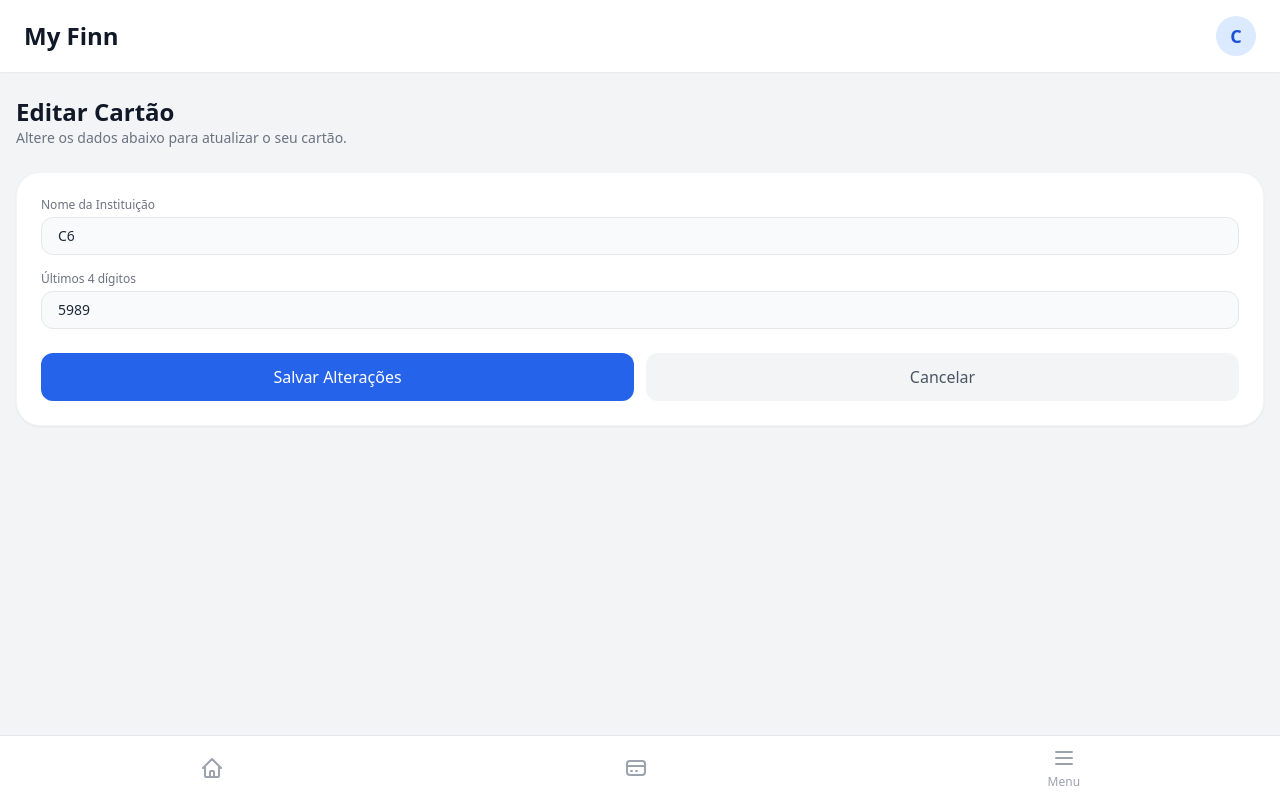
After one commit to cesarcapelli/my-finn, a Flask app: page /editar_cartao/1 in a window 1280 px wide. The commit adds this page. Run offline with Flask 3, Linux system fonts and the light colour scheme; data comes from the database, SQL or seed files in the repository; both versions use the stored data as it was after the commit; some libraries are stand-ins or nearby versions.

Commit message:
feat: adiciona funcionalidade de edicao de cartoes e finaliza CRUD

```diff
--- a/app.py
+++ b/app.py
@@ -1,10 +1,10 @@
 from flask import Flask, render_template, request, redirect
-from flask_sqlalchemy import SQLAlchemy # Tradutor de python para SLQ para nosso banco de dados
+from flask_sqlalchemy import SQLAlchemy  # Tradutor de Python para SQL para o nosso banco de dados
 
 app = Flask(__name__)
 
-# Avisamos ao flask onde o banco vai ficar
-# 'sqlite://banco.db' significa: crie um arquivo chamado banco.db na mesma pasta do projeto
+# Avisamos ao Flask onde o banco vai ficar
+# 'sqlite:///banco.db' significa: crie um arquivo chamado banco.db na mesma pasta do projeto
 app.config['SQLALCHEMY_DATABASE_URI'] = 'sqlite:///banco.db'
 app.config['SQLALCHEMY_TRACK_MODIFICATIONS'] = False
 
@@ -13,16 +13,15 @@ db = SQLAlchemy(app)
 
 class Cartao(db.Model):
     # Definimos as colunas da nossa tabela de cartões
-    id = db.Column(db.Integer, primary_key=True) # Cada cartão tera seu ID ÚNICO mesmo
-    nome = db.Column(db.String(100), nullable=False) # Texto (até 100 letras), não pode ser vazio
-    final = db.Column(db.String(4), nullable=False) # até 4.... quase que autoexplicativo.
+    id = db.Column(db.Integer, primary_key=True)  # Cada cartão terá seu ID ÚNICO
+    nome = db.Column(db.String(100), nullable=False)  # Texto (até 100 letras), não pode ser vazio
+    final = db.Column(db.String(4), nullable=False)  # Até 4 dígitos
     bandeira = db.Column(db.String(50), nullable=False)
     cor = db.Column(db.String(50), nullable=False)
 
 # Esse comando cria o arquivo físico do banco de dados
 with app.app_context():
     db.create_all()
-
 
 
 @app.route('/')
@@ -44,17 +43,18 @@ def inicio():
                            faturas_tela=faturas_pendentes,
                            meus_gastos_categoria=lista_gastos) # Envia a lista para o HTML
 
+
 @app.route('/cartoes')
 def cartoes():
-    # Busca no banco:pega todos os registros da tabela cartao
+    # Busca no banco: pega todos os registros da tabela cartao
     cartoes_do_banco = Cartao.query.all()
 
     # Enviamos para o HTML a lista que veio do banco
     return render_template('cartoes.html', meus_cartoes=cartoes_do_banco)
 
+
 @app.route('/perfil')
 def perfil():
-
     nome_usuario = "César Capelli"
     cidade_usuario = "Mairinque, SP"
     status_conta = "Conta VIP"
@@ -64,9 +64,10 @@ def perfil():
                            local_tela=cidade_usuario,
                            status_tela=status_conta)
 
+
 @app.route('/adicionar_cartao', methods=['POST'])
 def adicionar_cartao():
-    # 1. Lemos os dados que o HTML enviou pelo atributo name dos inputs vindo do formulário de adicionar cartôes
+    # 1. Lemos os dados que o HTML enviou pelo formulário
     nome_digitado = request.form.get('nome_cartao')
     final_digitado = request.form.get('final_cartao')
 
@@ -76,90 +77,69 @@ def adicionar_cartao():
     cor_escolhida = "bg-gray-800"
     bandeira_escolhida = "Visa"
 
-    # CARTÔES COM CORES/BANDEIRAS SETADOS:
-
+    # --- CÉREBRO DE CORES (ADICIONAR) ---
     if "nubank" in nome_formatado:
-            cor_escolhida = "bg-purple-600"
-            bandeira_escolhida = "Mastercard"
-
+        cor_escolhida = "bg-purple-600"
+        bandeira_escolhida = "Mastercard"
     elif "inter" in nome_formatado:
         cor_escolhida = "bg-orange-500"
         bandeira_escolhida = "Mastercard"
-
     elif "itaú" in nome_formatado or "itau" in nome_formatado:
         cor_escolhida = "bg-orange-500"
         bandeira_escolhida = "Visa"
-
     elif "bradesco" in nome_formatado:
         cor_escolhida = "bg-red-600"
         bandeira_escolhida = "Elo"
-
     elif "c6" in nome_formatado:
         cor_escolhida = "bg-gray-900"
         bandeira_escolhida = "Mastercard"
-
     elif "brasil" in nome_formatado or "bb" in nome_formatado:
         cor_escolhida = "bg-yellow-500"
         bandeira_escolhida = "Elo"
-
     elif "porto seguro" in nome_formatado or "porto" in nome_formatado:
         cor_escolhida = "bg-blue-700"
         bandeira_escolhida = "Visa"
-
     elif "santander" in nome_formatado:
         cor_escolhida = "bg-red-500"
         bandeira_escolhida = "Mastercard"
-
     elif "caixa" in nome_formatado:
         cor_escolhida = "bg-blue-500"
         bandeira_escolhida = "Elo"
-
     elif "xp" in nome_formatado:
         cor_escolhida = "bg-slate-800"
         bandeira_escolhida = "Visa"
-
     elif "btg" in nome_formatado:
         cor_escolhida = "bg-blue-900"
         bandeira_escolhida = "Mastercard"
-
     elif "neon" in nome_formatado:
         cor_escolhida = "bg-cyan-500"
         bandeira_escolhida = "Visa"
-
     elif "next" in nome_formatado:
         cor_escolhida = "bg-emerald-500"
         bandeira_escolhida = "Visa"
-
     elif "pan" in nome_formatado:
         cor_escolhida = "bg-sky-500"
         bandeira_escolhida = "Mastercard"
-
     elif "mercado pago" in nome_formatado or "mercado" in nome_formatado:
         cor_escolhida = "bg-blue-400"
         bandeira_escolhida = "Visa"
-
     elif "picpay" in nome_formatado or "pic" in nome_formatado:
         cor_escolhida = "bg-green-500"
         bandeira_escolhida = "Mastercard"
-
     elif "sicoob" in nome_formatado:
         cor_escolhida = "bg-teal-700"
         bandeira_escolhida = "Mastercard"
-
     elif "sicredi" in nome_formatado:
         cor_escolhida = "bg-green-600"
         bandeira_escolhida = "Visa"
-
     elif "will" in nome_formatado:
         cor_escolhida = "bg-yellow-400"
         bandeira_escolhida = "Mastercard"
-
     elif "iti" in nome_formatado:
         cor_escolhida = "bg-pink-500"
         bandeira_escolhida = "Visa"
 
-
-    # 2. Mosntamos o "molde" do novo cartão usando o que o usuário digitou lá no formulário
+    # 2. Montamos o objeto usando o que o Cérebro definiu
     novo_cartao = Cartao(
         nome=nome_digitado,
         final=final_digitado,
@@ -167,13 +147,12 @@ def adicionar_cartao():
         cor=cor_escolhida
     )
 
-    # 3. Colocamos na fila: Avisamos o banco de dados que queremos adicionar isso
+    # 3. Salvamos no banco
     db.session.add(novo_cartao)
-
-    # 4. Salvamos de verdade: O botão de "Salvar" salva definitivo no servidor/disco rigido
     db.session.commit()
 
     return redirect('/cartoes')
+
 
 @app.route('/deletar_cartao/<int:id>')
 def deletar_cartao(id):
@@ -183,5 +162,93 @@ def deletar_cartao(id):
     return redirect('/cartoes')
 
 
+@app.route('/editar_cartao/<int:id>', methods=['GET', 'POST'])
+def editar_cartao(id):
+    cartao = Cartao.query.get_or_404(id)
+
+    if request.method == 'POST':
+        cartao.nome = request.form.get('nome_cartao')
+        cartao.final = request.form.get('final_cartao')
+
+        nome_formatado = cartao.nome.lower()
+
+        # VALORES PADRÃO CASO NÃO RECONHEÇA NA EDIÇÃO
+        cor_escolhida = "bg-gray-800"
+        bandeira_escolhida = "Visa"
+
+        # --- CÉREBRO DE CORES (EDIÇÃO) ---
+        if "nubank" in nome_formatado:
+            cor_escolhida = "bg-purple-600"
+            bandeira_escolhida = "Mastercard"
+        elif "inter" in nome_formatado:
+            cor_escolhida = "bg-orange-500"
+            bandeira_escolhida = "Mastercard"
+        elif "itaú" in nome_formatado or "itau" in nome_formatado:
+            cor_escolhida = "bg-orange-500"
+            bandeira_escolhida = "Visa"
+        elif "bradesco" in nome_formatado:
+            cor_escolhida = "bg-red-600"
+            bandeira_escolhida = "Elo"
+        elif "c6" in nome_formatado:
+            cor_escolhida = "bg-gray-900"
+            bandeira_escolhida = "Mastercard"
+        elif "brasil" in nome_formatado or "bb" in nome_formatado:
+            cor_escolhida = "bg-yellow-500"
+            bandeira_escolhida = "Elo"
+        elif "porto seguro" in nome_formatado or "porto" in nome_formatado:
+            cor_escolhida = "bg-blue-700"
+            bandeira_escolhida = "Visa"
+        elif "santander" in nome_formatado:
+            cor_escolhida = "bg-red-500"
+            bandeira_escolhida = "Mastercard"
+        elif "caixa" in nome_formatado:
+            cor_escolhida = "bg-blue-500"
+            bandeira_escolhida = "Elo"
+        elif "xp" in nome_formatado:
+            cor_escolhida = "bg-slate-800"
+            bandeira_escolhida = "Visa"
+        elif "btg" in nome_formatado:
+            cor_escolhida = "bg-blue-900"
+            bandeira_escolhida = "Mastercard"
+        elif "neon" in nome_formatado:
+            cor_escolhida = "bg-cyan-500"
+            bandeira_escolhida = "Visa"
+        elif "next" in nome_formatado:
+            cor_escolhida = "bg-emerald-500"
+            bandeira_escolhida = "Visa"
+        elif "pan" in nome_formatado:
+            cor_escolhida = "bg-sky-500"
+            bandeira_escolhida = "Mastercard"
+        elif "mercado pago" in nome_formatado or "mercado" in nome_formatado:
+            cor_escolhida = "bg-blue-400"
+            bandeira_escolhida = "Visa"
+        elif "picpay" in nome_formatado or "pic" in nome_formatado:
+            cor_escolhida = "bg-green-500"
+            bandeira_escolhida = "Mastercard"
+        elif "sicoob" in nome_formatado:
+            cor_escolhida = "bg-teal-700"
+            bandeira_escolhida = "Mastercard"
+        elif "sicredi" in nome_formatado:
+            cor_escolhida = "bg-green-600"
+            bandeira_escolhida = "Visa"
+        elif "will" in nome_formatado:
+            cor_escolhida = "bg-yellow-400"
+            bandeira_escolhida = "Mastercard"
+        elif "iti" in nome_formatado:
+            cor_escolhida = "bg-pink-500"
+            bandeira_escolhida = "Visa"
+
+        # Aplicamos o resultado do cérebro diretamente no cartão existente
+        cartao.cor = cor_escolhida
+        cartao.bandeira = bandeira_escolhida
+
+        # Salva as alterações de verdade no banco
+        db.session.commit()
+        return redirect('/cartoes')
+
+    # Se for requisição GET, renderiza a página levando os dados atuais do cartão
+    return render_template('editar_cartao.html', cartao_tela=cartao)
+
+
 if __name__ == '__main__':
     app.run(debug=True)
--- /dev/null
+++ b/templates/editar_cartao.html
@@ -0,0 +1,39 @@
+{% extends 'base.html' %}
+
+{% block content %}
+<div class="flex flex-col gap-6">
+
+    <header class="mt-2">
+        <h2 class="text-2xl font-bold text-gray-900">Editar Cartão</h2>
+        <p class="text-sm text-gray-500">Altere os dados abaixo para atualizar o seu cartão.</p>
+    </header>
+
+    <section class="bg-white rounded-3xl p-6 shadow-sm border border-gray-100">
+        <form action="/editar_cartao/{{ cartao_tela.id }}" method="POST" class="flex flex-col gap-4">
+
+            <div>
+                <label class="text-xs font-medium text-gray-500 mb-1 block">Nome da Instituição</label>
+                <input type="text" name="nome_cartao" value="{{ cartao_tela.nome }}" required
+                        class="w-full bg-gray-50 border border-gray-200 rounded-xl px-4 py-2 text-sm text-gray-800 outline-none focus:border-blue-500 transition-colors">
+            </div>
+
+            <div>
+                <label class="text-xs font-medium text-gray-500 mb-1 block">Últimos 4 dígitos</label>
+                <input type="text" name="final_cartao" value="{{ cartao_tela.final }}" maxlength="4" required
+                        class="w-full bg-gray-50 border border-gray-200 rounded-xl px-4 py-2 text-sm text-gray-800 outline-none focus:border-blue-500 transition-colors">
+            </div>
+
+            <div class="flex gap-3 mt-2">
+                <button type="submit" class="flex-1 bg-blue-600 text-white font-medium rounded-xl py-3 hover:bg-blue-700 transition-colors">
+                    Salvar Alterações
+                </button>
+                <a href="/cartoes" class="flex-1 bg-gray-100 text-gray-600 text-center font-medium rounded-xl py-3 hover:bg-gray-200 transition-colors">
+                    Cancelar
+                </a>
+            </div>
+
+        </form>
+    </section>
+
+</div>
+{% endblock %}
```
Also changed, not shown: templates/cartoes.html (+5 -2 lines), instance/banco.db.
